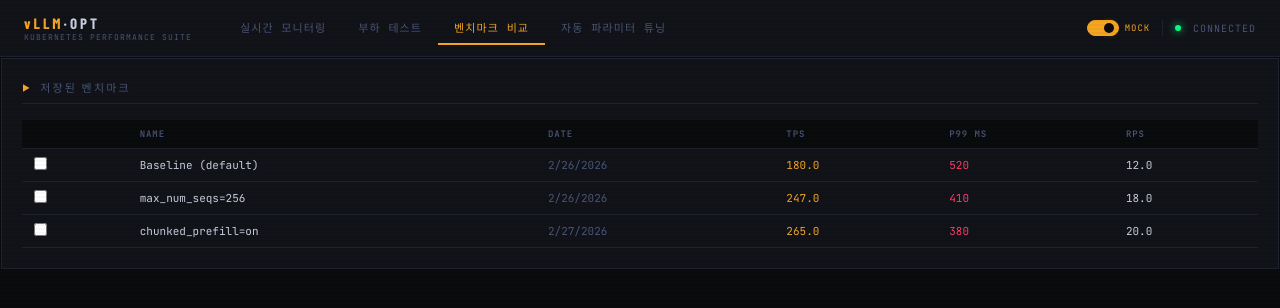
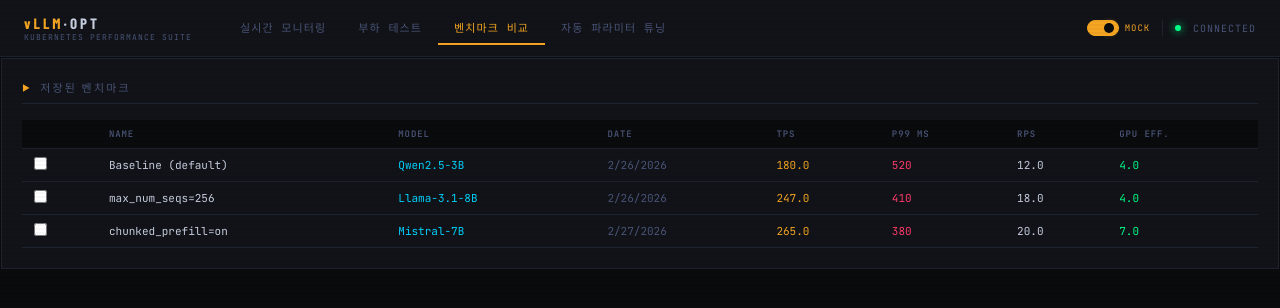
Before and after one commit to belonghim/vllm-optimizer, a React (Vite) app in the folder frontend/: page / in a window 1280 px wide. Both pictures are taken after a click on the button "벤치마크 비교". Shown: the top 308 px of the page. Built offline with nearby package versions, Linux system fonts and the light colour scheme; a web font is replaced by a local one.

Commit message:
feat(frontend): add model name and GPU efficiency to benchmark UI

```diff
--- a/frontend/src/pages/BenchmarkPage.jsx
+++ b/frontend/src/pages/BenchmarkPage.jsx
@@ -45,6 +45,9 @@ function BenchmarkPage() {
       ttft: (b.result?.ttft?.mean || 0) * 1000,
       p99: (b.result?.latency?.p99 || 0) * 1000,
       rps: b.result?.rps_actual || 0,
+      gpuEff: b.result?.gpu_utilization_avg > 0
+        ? b.result.tps.mean / b.result.gpu_utilization_avg
+        : 0,
     }));
 
   return (
@@ -66,7 +69,7 @@ function BenchmarkPage() {
         <div className="section-title">저장된 벤치마크</div>
         <table className="table">
           <thead>
-            <tr><th></th><th>Name</th><th>Date</th><th>TPS</th><th>P99 ms</th><th>RPS</th></tr>
+            <tr><th></th><th>Name</th><th>Model</th><th>Date</th><th>TPS</th><th>P99 ms</th><th>RPS</th><th>GPU Eff.</th></tr>
           </thead>
           <tbody>
             {benchmarks.map(b => (
@@ -76,14 +79,20 @@ function BenchmarkPage() {
                   <input type="checkbox" checked={selected.includes(b.id)} readOnly />
                 </td>
                 <td style={{ color: COLORS.text }}>{b.name}</td>
+                <td style={{ color: COLORS.cyan }}>{b.config?.model || "—"}</td>
                 <td style={{ color: COLORS.muted }}>{new Date(b.timestamp * 1000).toLocaleDateString()}</td>
                 <td style={{ color: COLORS.accent }}>{fmt(b.result?.tps?.mean, 1)}</td>
                 <td style={{ color: COLORS.red }}>{fmt((b.result?.latency?.p99 || 0) * 1000, 0)}</td>
                 <td>{fmt(b.result?.rps_actual, 1)}</td>
+                <td style={{ color: COLORS.green }}>
+                  {b.result?.gpu_utilization_avg > 0
+                    ? (b.result.tps.mean / b.result.gpu_utilization_avg).toFixed(1)
+                    : "—"}
+                </td>
               </tr>
             ))}
             {benchmarks.length === 0 && (
-              <tr><td colSpan={6} style={{ color: COLORS.muted, textAlign: "center", padding: 32 }}>
+              <tr><td colSpan={8} style={{ color: COLORS.muted, textAlign: "center", padding: 32 }}>
                 부하 테스트 결과를 저장하면 여기 나타납니다.
               </td></tr>
             )}
@@ -94,7 +103,7 @@ function BenchmarkPage() {
       {compareData.length >= 2 && (
         <div style={{ background: COLORS.surface, border: `1px solid ${COLORS.border}`, padding: 20 }}>
           <div className="section-title">비교 차트</div>
-          <div className="grid-2" style={{ gap: 1 }}>
+          <div style={{ display: "grid", gridTemplateColumns: "1fr 1fr 1fr", gap: 16 }}>
             <div>
               <div className="label">TPS 비교</div>
               <ResponsiveContainer width="100%" height={200}>
@@ -119,6 +128,18 @@ function BenchmarkPage() {
                 </BarChart>
               </ResponsiveContainer>
             </div>
+            <div>
+              <div className="label">GPU 효율 비교 (TPS/GPU%)</div>
+              <ResponsiveContainer width="100%" height={200}>
+                <BarChart data={compareData}>
+                  <CartesianGrid strokeDasharray="3 3" stroke={COLORS.border} />
+                  <XAxis dataKey="name" tick={{ fontSize: 9, fill: COLORS.muted }} />
+                  <YAxis tick={{ fontSize: 9, fill: COLORS.muted }} />
+                  <Tooltip contentStyle={{ background: COLORS.surface, border: `1px solid ${COLORS.border}` }} />
+                  <Bar dataKey="gpuEff" fill={COLORS.green} name="GPU Eff." />
+                </BarChart>
+              </ResponsiveContainer>
+            </div>
           </div>
         </div>
       )}
```
